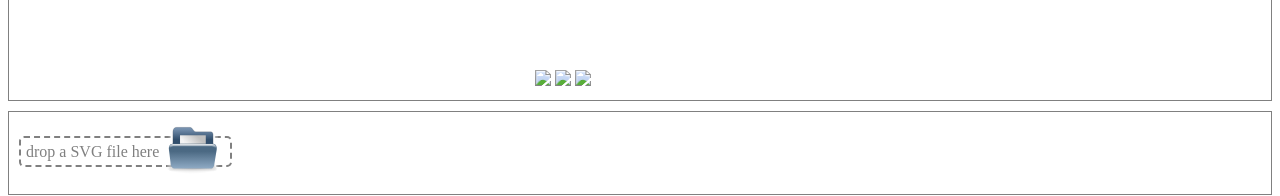
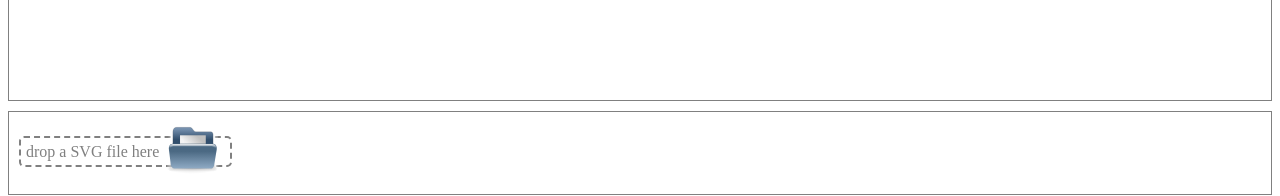
Before and after one commit to cathy80110017/108-0, a plain HTML site: page portfolio/labs/lab06/index.html in a window 1280 px wide. Shown: the part 1026-1222 px from the top of the page. Drawn offline with Linux system fonts and the light colour scheme; files whose address does not match are found by name.

Commit message:
Add files via upload

```diff
--- a/portfolio/labs/lab06/index.html
+++ b/portfolio/labs/lab06/index.html
@@ -34,9 +34,6 @@
 
   <div>
     <img src="./1.svg">
-    <img src="./2.svg">
-    <img src="./3.svg">
-    <img src="./4.svg">
   </div>
 
 
```
